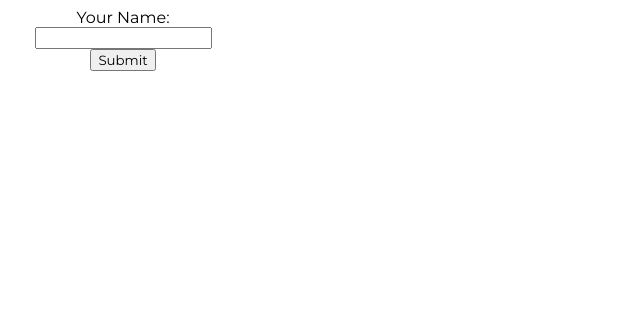
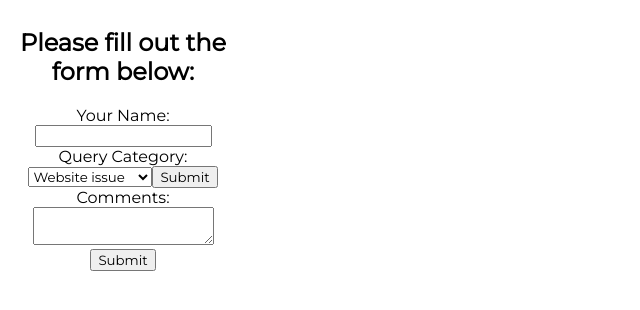
Before and after one commit to antoniog675/react-challenege-project, a React (Create React App) app in the folder my-app/: page / in a window 1280 px wide. Shown: the top 310 px of the page, without its empty margins (0-640 px from the left). Built offline with nearby package versions, Linux system fonts and the light colour scheme.

Commit message:
created, handled state and submitted forms with react

```diff
--- a/my-app/src/components/ControlledForm.js
+++ b/my-app/src/components/ControlledForm.js
@@ -5,7 +5,9 @@ export class ControlledForm extends Component {
       super(props)
 
       this.state = {
-        name: ''
+        name: '',
+        category: 'website',
+        comments: '',
       }
     }
 
@@ -14,10 +16,30 @@ export class ControlledForm extends Component {
             name: event.target.value
         })
     }
+
+    handleCategoryChange = (event) => {
+      this.setState({
+        category: event.target.value
+      })
+    }
+
+    handleCommentsChange = (event) => {
+      this.setState({
+        comments: event.target.value
+      })
+    }
+
+    handleSubmit = (event) => {
+      event.preventDefault();
+      console.log(this.state)
+    }
+
   render() {
     return (
       <div>
-        <form>
+        <form onSubmit={this.handleSubmit}>
+          <h2>Please fill out the form below:</h2>
+          <div>
               <label htmlFor="id-name">Your Name: </label>
               <input value={this.state.name}
                   onChange={this.handleNameChange}
@@ -25,6 +47,20 @@ export class ControlledForm extends Component {
                   name="name"
                   type="text"
               />
+          </div>
+          <div>
+              <label htmlFor="id-category">Query Category:</label>
+              <select id="id-category" name="category" value={this.state.category} onChange={this.handleCategoryChange}>
+                  <option value="website">Website issue</option>
+                  <option value="order">Order issue</option>
+                  <option value="general">General inquiry</option>
+              </select>
+              <input type="submit" value="Submit"></input>
+          </div>
+          <div>
+            <label htmlFor="id-comments">Comments:</label>
+            <textarea id="id-comments" name="comments" value={this.state.comments} onChange={this.handleCommentsChange} />
+          </div>
           <input type="submit" value="Submit"></input>
         </form>
       </div>
```
Lines whose indentation alone changed are shown as unchanged.
